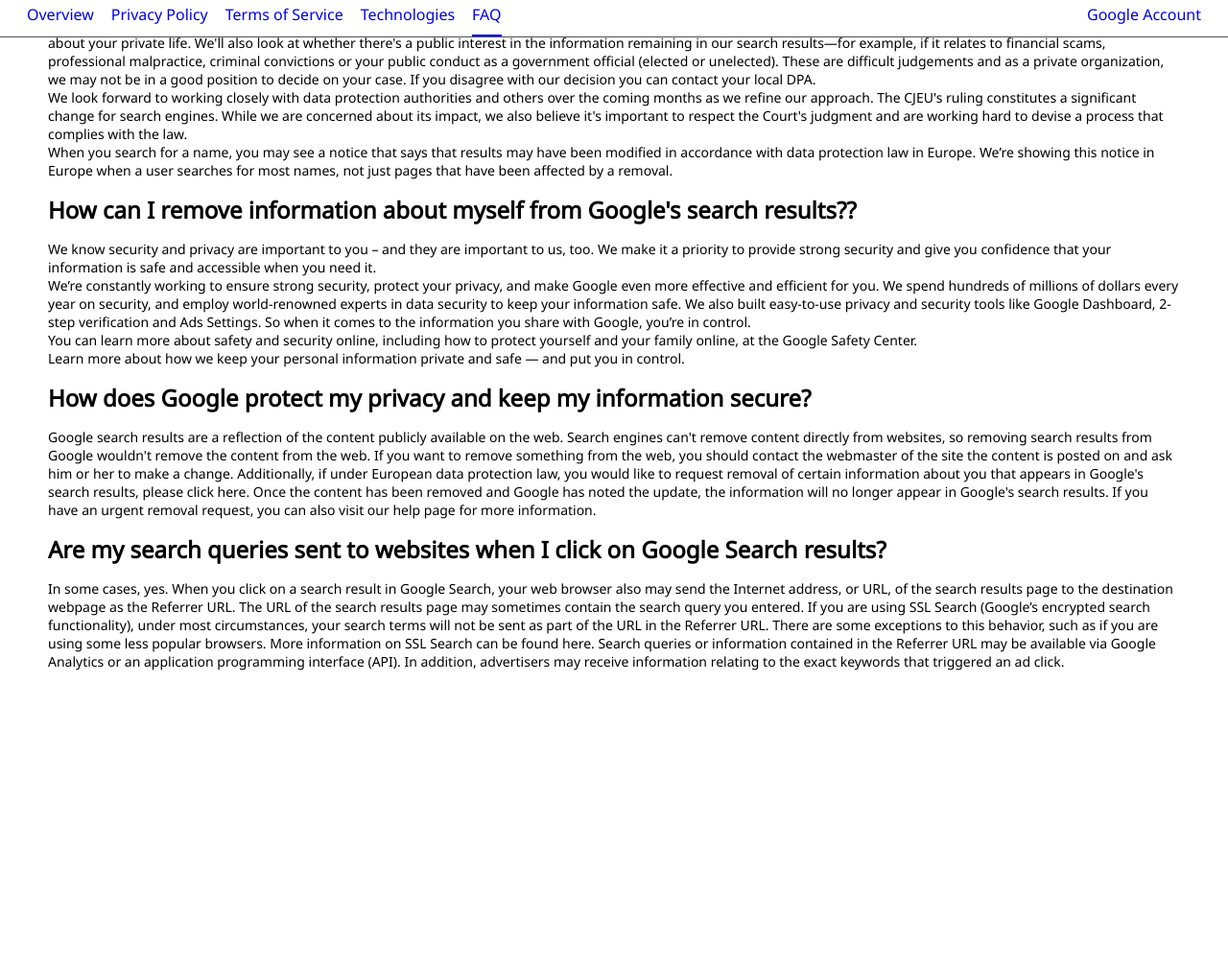
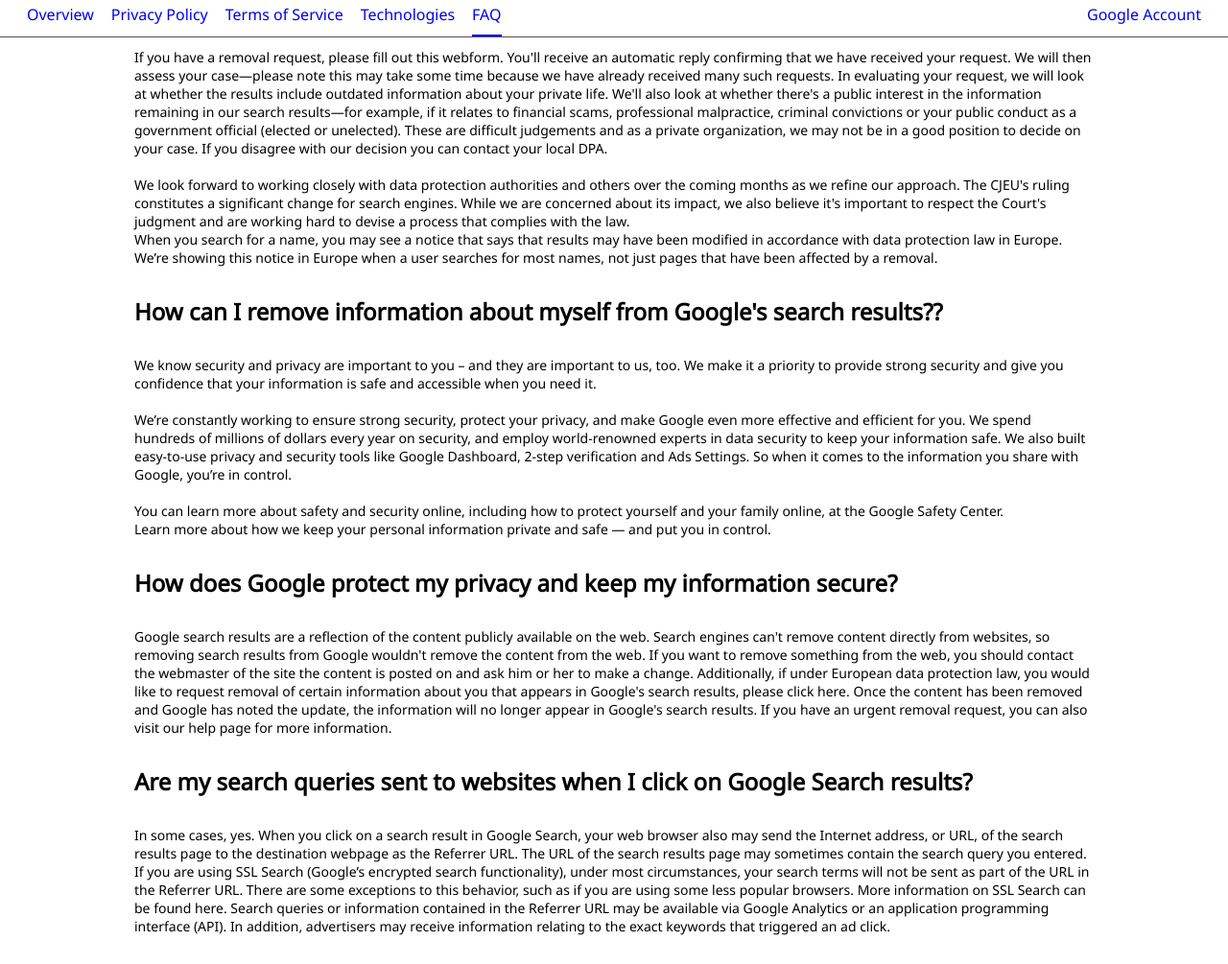
Before and after one commit to ermannod/php-google-faq, a PHP site: page / in a window 1280 px wide. Shown: the part 329-1334 px from the top of the page at 96% size. Before the commit the page ends 1028 px from the top, so only its background shows below. Run offline with PHP 8.4, Linux system fonts and the light colour scheme.

Commit message:
added spacing

```diff
--- a/src/scss/partials/_main.scss
+++ b/src/scss/partials/_main.scss
@@ -5,5 +5,5 @@ main .container{
 .txsize {
   font-weight: normal;
   font-size: 14px;
-  margin: 15px 0;
+  margin: 30px 0;
 }
--- a/src/scss/partials/_variables.scss
+++ b/src/scss/partials/_variables.scss
@@ -9,7 +9,7 @@ body{
 }
 
 .container{
-  max-width: 1180px;
+  max-width: 1000px;
 }
 
 .flex{
```
Also changed, not shown: index.php (+5 -5 lines), public/css/app.css.
